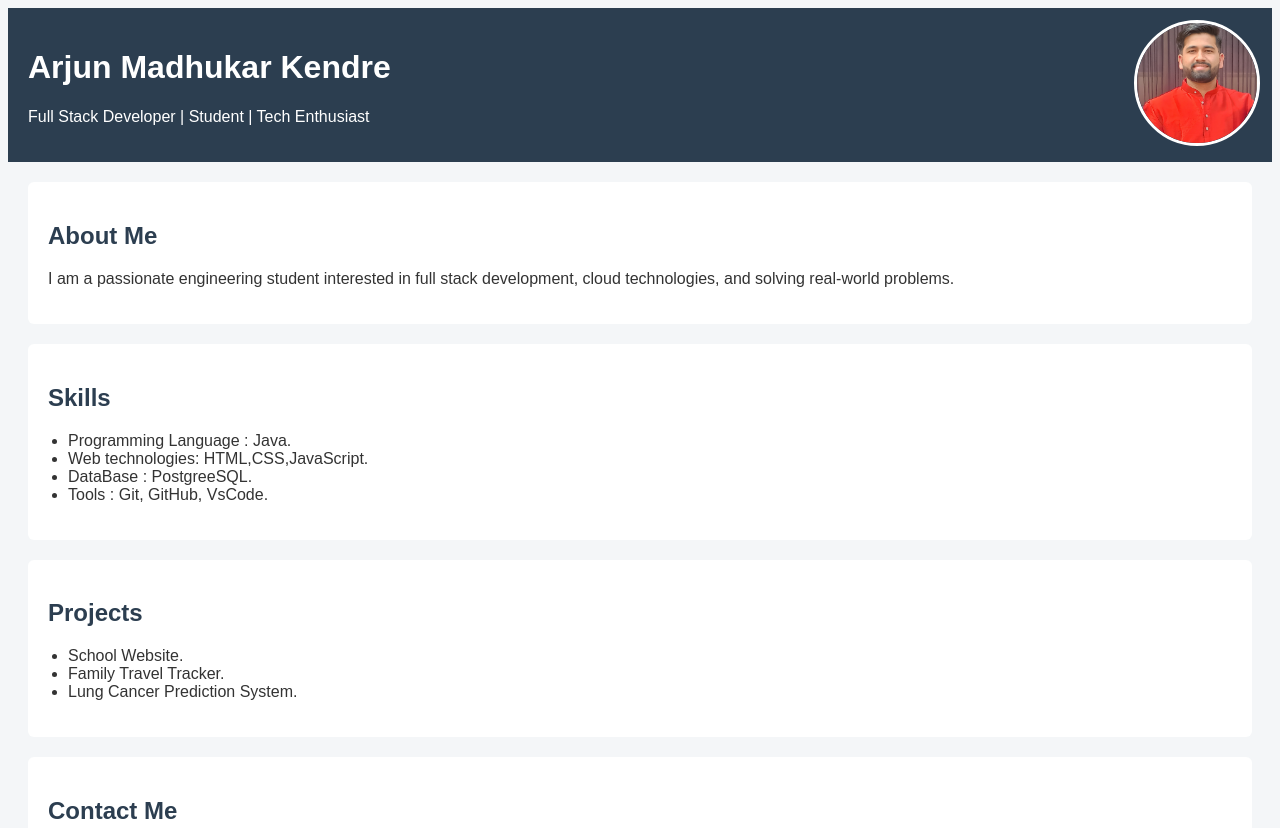
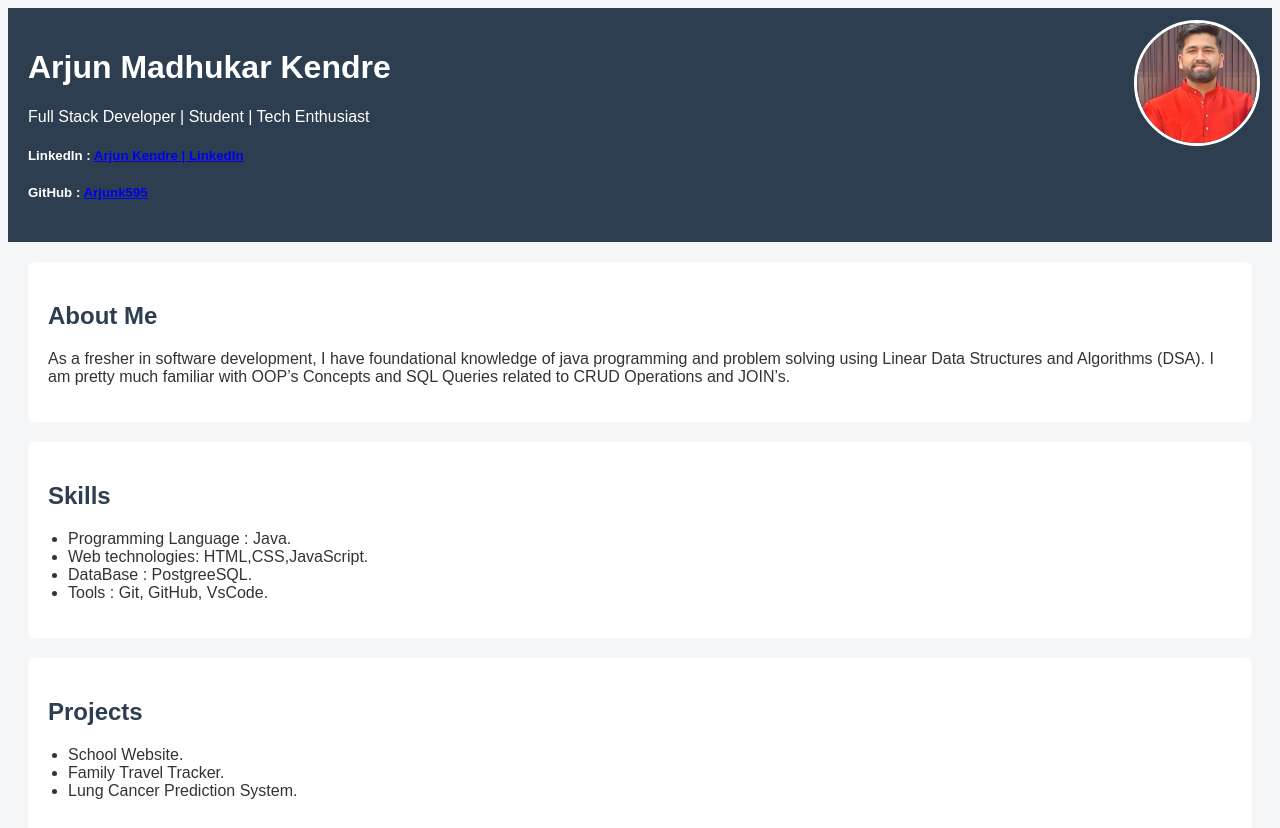
Before and after one commit to Arjunk595/Portfollio, a plain HTML site: page index.html in a window 1280 px wide. Shown: the top 828 px of the page. Drawn offline with Linux system fonts and the light colour scheme; files whose address does not match are found by name.

Commit message:
Enhance personal details and about me section
Updated personal information and improved the about section.

```diff
--- a/index.html
+++ b/index.html
@@ -14,6 +14,8 @@
     <header>
         <h1>Arjun Madhukar Kendre</h1>
         <p>Full Stack Developer | Student | Tech Enthusiast</p>
+        <h5> LinkedIn : <a class="Links" href="https://www.linkedin.com/in/arjun-kendre-a58722290/"  target="_blank">Arjun Kendre | LinkedIn</a> </h5>
+        <h5> GitHub : <a class="Links" href="https://github.com/Arjunk595"  target="_blank">Arjunk595</a> </h5>
 
         <img src="/HTML/Task-2/Image.jpeg" alt="My Photo" class="profile-picture" >
     </header>
@@ -21,8 +23,9 @@
     <section>
         <h2>About Me</h2>
         <p>
-        I am a passionate engineering student interested in full stack development,
-        cloud technologies, and solving real-world problems.
+        As a fresher in software development, I have foundational knowledge of java programming and problem solving using Linear
+        Data Structures and Algorithms (DSA). I am pretty much familiar with OOP’s Concepts and SQL Queries related to CRUD
+        Operations and JOIN’s.
         </p>
     </section>
 
```
